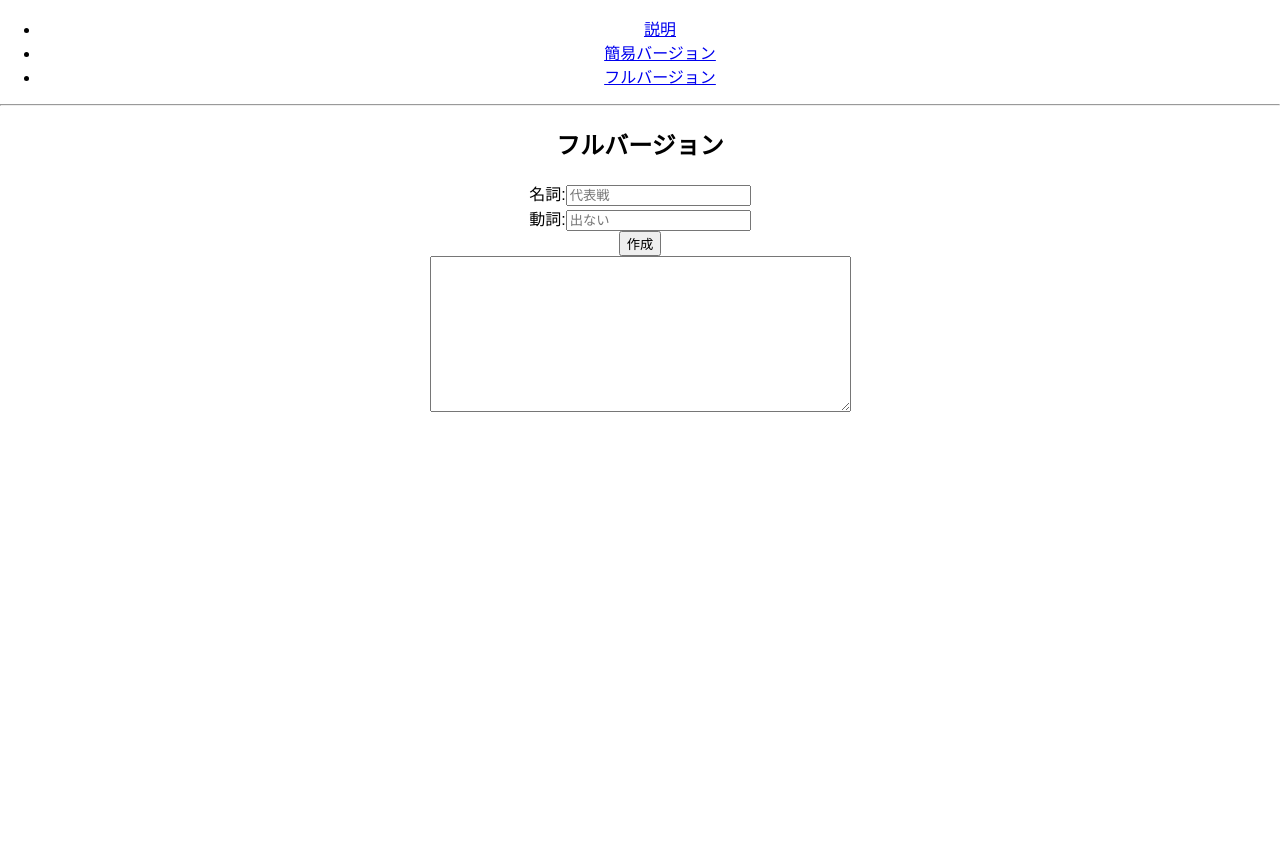
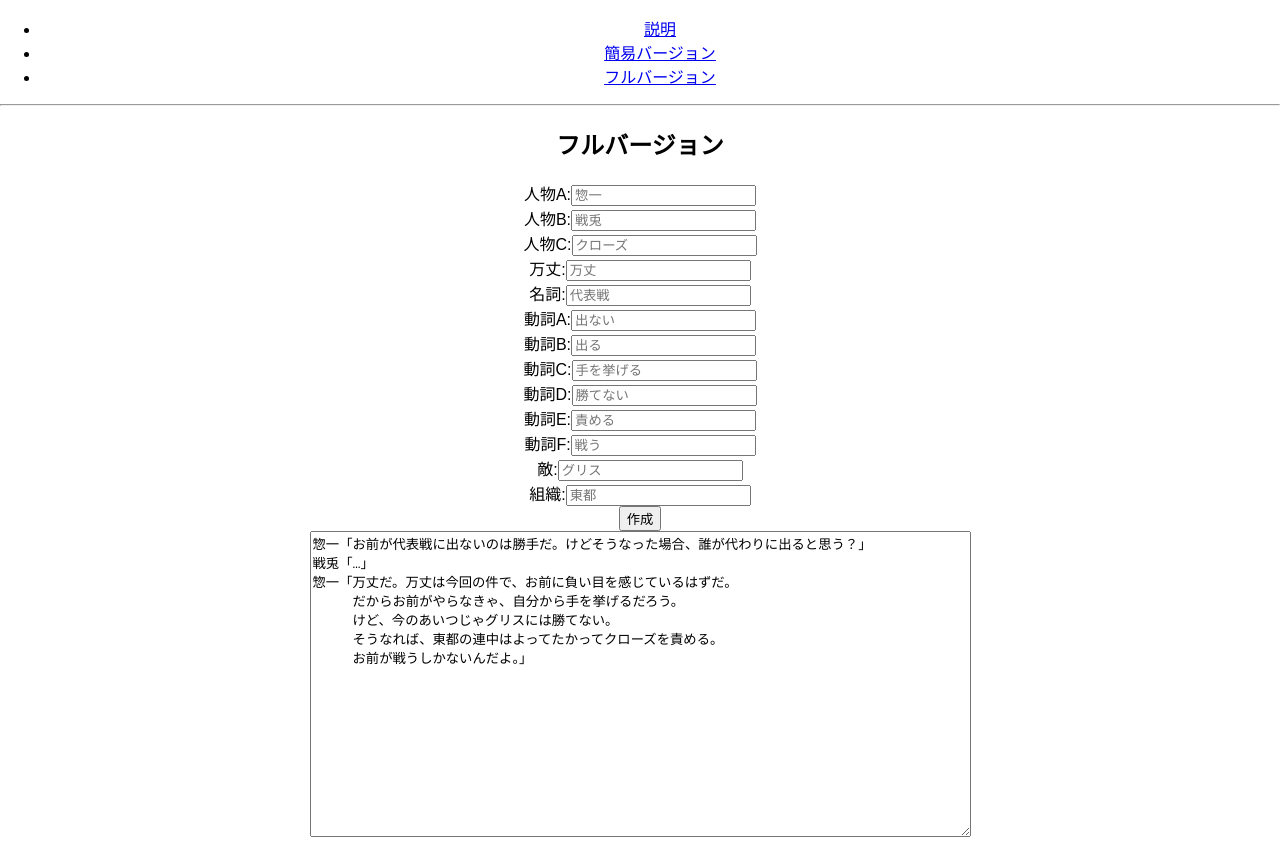
Before and after one commit to atsuo1203/my_generator, a React app: page /full in a window 1280 px wide. Before the commit the page ends 800 px from the top, so only its background shows below. Built offline with nearby package versions, Linux system fonts and the light colour scheme.

Commit message:
フルバージョン作成

```diff
--- a/src/BanjoFull.js
+++ b/src/BanjoFull.js
@@ -5,24 +5,79 @@ class BanjoFull extends Component {
     super(props)
     this.state = {
       name:"",
-      verb:"",
-      inputText: "",
+      verbA:"",
+      verbB:"",
+      verbC:"",
+      verbD:"",
+      verbE:"",
+      verbF:"",
+      humanA:"",
+      humanB:"",
+      banjo:"",
+      enemy:"",
+      organization:"",
+      humanC:"",
+      inputText: "惣一「お前が代表戦に出ないのは勝手だ。けどそうなった場合、誰が代わりに出ると思う？」\n"+
+                 "戦兎「…」\n"+
+                 "惣一「万丈だ。万丈は今回の件で、お前に負い目を感じているはずだ。\n"+
+　　　            "     だからお前がやらなきゃ、自分から手を挙げるだろう。\n"+
+　　　            "     けど、今のあいつじゃグリスには勝てない。\n"+
+　　　            "     そうなれば、東都の連中はよってたかってクローズを責める。\n"+
+　　　            "     お前が戦うしかないんだよ。」"
     }
   }
 
-  handleChangeName = event =>  {
-    this.setState({name: event.target.value});
+  handleChangeName = event => {
+    this.setState({name: event.target.value})
   }
-
-  handleChangeVerb = event =>  {
-    this.setState({verb: event.target.value});
+  handleChangeVerbA = event => {
+    this.setState({verbA: event.target.value})
+  }
+  handleChangeVerbB = event => {
+    this.setState({verbB: event.target.value})
+  }
+  handleChangeVerbC = event => {
+    this.setState({verbC: event.target.value})
+  }
+  handleChangeVerbD = event => {
+    this.setState({verbD: event.target.value})
+  }
+  handleChangeVerbE = event => {
+    this.setState({verbE: event.target.value})
+  }
+  handleChangeVerbF = event => {
+    this.setState({verbF: event.target.value})
+  }
+  handleChangeHumanA = event => {
+    this.setState({humanA: event.target.value})
+  }
+  handleChangeHumanB = event => {
+    this.setState({humanB: event.target.value})
+  }
+  handleChangeBanjo = event => {
+    this.setState({banjo: event.target.value})
+  }
+  handleChangeEnemy = event => {
+    this.setState({enemy: event.target.value})
+  }
+  handleChangeOrganization = event => {
+    this.setState({organization: event.target.value})
+  }
+  handleChangeHumanC = event => {
+    this.setState({humanC: event.target.value})
   }
 
   handleMakeWord = () => {
-    var resultText = "「お前が"+this.state.name+"を"+this.state.verb+
-                     "のは勝手だ。けどそうなった場合、誰が代わりに"+this.state.name+"をすると思う？」\n"+
-                     "「…」\n"+
-                     "「万丈だ。」\n"
+    var resultText = this.state.humanA+"「お前が"+this.state.name+"に"+this.state.verbA+"のは勝手だ。"+
+                          "けどそうなった場合、誰が代わりに"+this.state.verbB+"と思う？」\n"+
+                     this.state.humanB+"「…」\n"+
+                     this.state.humanA+"「"+this.state.banjo+"だ。"+this.state.banjo+
+                     "は今回の件で、お前に負い目を感じているはずだ。\n"+
+                     "だからお前がやらなきゃ、自分から"+this.state.verbC+"だろう。\n"+
+                     "けど、今のあいつじゃ"+this.state.enemy+"には"+this.state.verbD+"。\n"+
+                     "そうなれば、"+this.state.organization+"の連中はよってたかって"+this.state.humanC+
+                     "を"+this.state.verbE+"。\n"+
+                     "お前が"+this.state.verbF+"しかないんだよ。」"
     this.setState({inputText: resultText})
   }
 
@@ -31,20 +86,75 @@ class BanjoFull extends Component {
       <div className="BanjoFull">
         <h2>フルバージョン</h2>
         <label>
+          人物A:
+        </label>
+        <input type="text" name="humanA" onChange={this.handleChangeHumanA} placeholder="惣一" />
+        <br/>
+        <label>
+          人物B:
+        </label>
+        <input type="text" name="humanB" onChange={this.handleChangeHumanB} placeholder="戦兎" />
+        <br/>
+        <label>
+          人物C:
+        </label>
+        <input type="text" name="humanC" onChange={this.handleChangeHumanC} placeholder="クローズ" />
+        <br/>
+        <label>
+          万丈:
+        </label>
+        <input type="text" name="banjo" onChange={this.handleChangeBanjo} placeholder="万丈" />
+        <br/>
+        <label>
           名詞:
         </label>
         <input type="text" name="name" onChange={this.handleChangeName} placeholder="代表戦" />
         <br/>
         <label>
-          動詞:
+          動詞A:
         </label>
-        <input type="text" name="verb" onChange={this.handleChangeVerb} placeholder="出ない"/>
+        <input type="text" name="verbA" onChange={this.handleChangeVerbA} placeholder="出ない"/>
+        <br/>
+        <label>
+          動詞B:
+        </label>
+        <input type="text" name="verbB" onChange={this.handleChangeVerbB} placeholder="出る"/>
+        <br/>
+        <label>
+          動詞C:
+        </label>
+        <input type="text" name="verbC" onChange={this.handleChangeVerbC} placeholder="手を挙げる"/>
+        <br/>
+        <label>
+          動詞D:
+        </label>
+        <input type="text" name="verbD" onChange={this.handleChangeVerbD} placeholder="勝てない"/>
+        <br/>
+        <label>
+          動詞E:
+        </label>
+        <input type="text" name="verbE" onChange={this.handleChangeVerbE} placeholder="責める"/>
+        <br/>
+        <label>
+          動詞F:
+        </label>
+        <input type="text" name="verbF" onChange={this.handleChangeVerbF} placeholder="戦う"/>
+        <br/>
+        <label>
+          敵:
+        </label>
+        <input type="text" name="enemy" onChange={this.handleChangeEnemy} placeholder="グリス"/>
+        <br/>
+        <label>
+          組織:
+        </label>
+        <input type="text" name="organization" onChange={this.handleChangeOrganization} placeholder="東都"/>
         <br/>
         <button type="button" name="makeButton" onClick={this.handleMakeWord}>
           作成
         </button>
         <br/>
-        <textarea name="kanso" rows="10" cols="50" value= {this.state.inputText} />
+        <textarea name="kanso" rows="20" cols="80" value= {this.state.inputText} />
         <br/>
       </div>
     );
```
